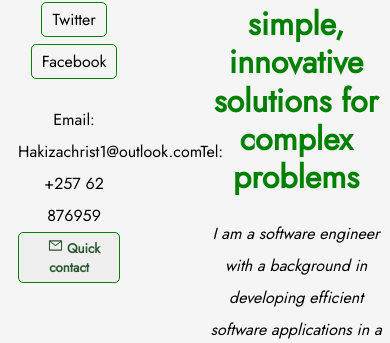
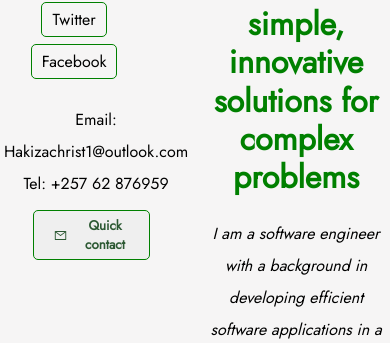
Before and after one commit to hakichris/Christian-portfolio, a React (Create React App) app: page / in a window 390 px wide. Shown: the part 339-682 px from the top of the page. Built offline with nearby package versions, Linux system fonts and the light colour scheme.

Commit message:
Update mainpage.css

```diff
--- a/src/CSS/mainpage.css
+++ b/src/CSS/mainpage.css
@@ -43,7 +43,7 @@
 }
 
 .profiles {
-  margin-top: 100px;
+  margin-top: 50px;
   margin-left: 50px;
   display: flex;
   flex-direction: column;
@@ -69,6 +69,25 @@
 
 .profile-links li:last-child {
   margin-right: 0;
+}
+
+.quick-contact {
+  width: 10vw;
+  margin-top: 10px;
+}
+
+.contact-info {
+display: flex;
+flex-direction: column;
+justify-content: center;
+align-items: center;
+}
+
+.quick-contact .navlink {
+  display: flex;
+  justify-content: center;
+  gap: 5px;
+  align-items: center;
 }
 
 .profile-links a {
@@ -119,4 +138,12 @@
     margin-bottom: 10px;
   }
 
+  .contact-info {
+    width: 40vw;
+    }
+
+  .quick-contact {
+    width: 30vw;
+  }
+
 }
```
